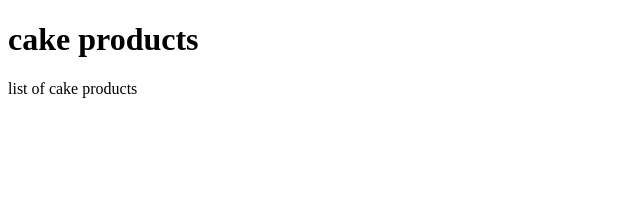
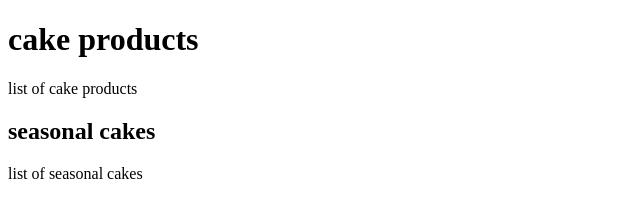
Before and after one commit to nagiriashwini/com.cakes.demo, a plain HTML site: page WebContent/index.html in a window 1280 px wide. Shown: the whole page, without its empty margins (0-640 px from the left). Drawn offline with Linux system fonts and the light colour scheme.

Commit message:
features added

```diff
--- a/WebContent/index.html
+++ b/WebContent/index.html
@@ -7,5 +7,7 @@
 <body>
 <h1>cake products</h1>
 <p>list of cake products</p>
+<h2>seasonal cakes</h2>
+<p>list of seasonal cakes</p>
 </body>
 </html>
```
